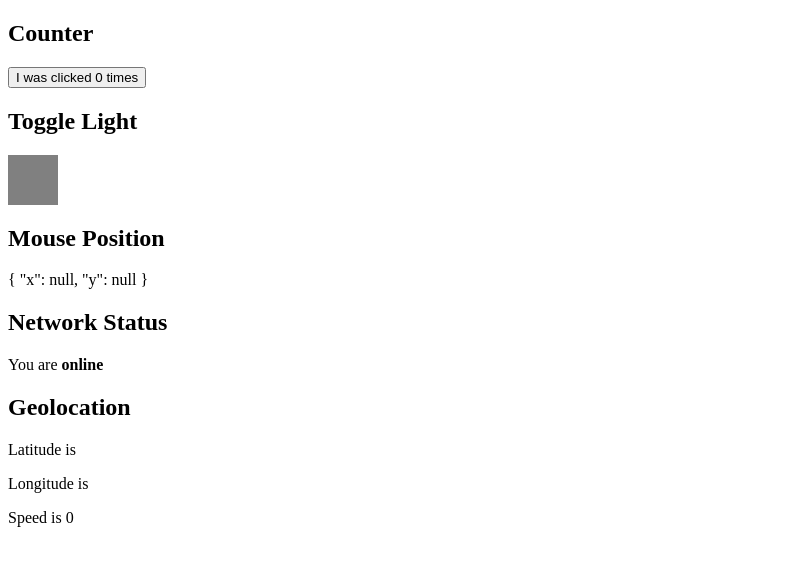
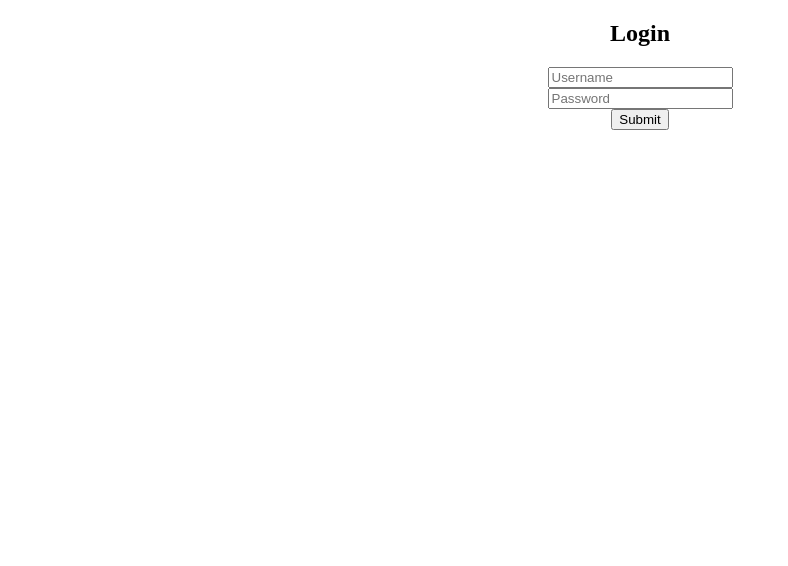
Before and after one commit to enginbulut/react-hooks-intro, a React (Create React App) app: page / in a window 1280 px wide. Shown: the top 566 px of the page, without its empty margins (0-788 px from the left). Built offline with nearby package versions, Linux system fonts and the light colour scheme; no server answers.

Commit message:
a simple login page

```diff
--- /dev/null
+++ b/src/Login.js
@@ -0,0 +1,46 @@
+import React, { useState } from "react";
+
+export default function Login() {
+  const [username, setUsername] = useState("");
+  const [password, setPassword] = useState("");
+  const [user, setUser] = useState(null);
+
+  const handleSubmit = event => {
+    event.preventDefault();
+    const userData = {
+      username,
+      password
+    };
+    setUser(userData);
+  };
+  return (
+    <div
+      style={{
+        textAlign: "center"
+      }}
+    >
+      <h2>Login</h2>
+      <form
+        style={{
+          display: "grid",
+          alignItems: "center",
+          justifyItems: "center"
+        }}
+        onSubmit={handleSubmit}
+      >
+        <input
+          type="text"
+          placeholder="Username"
+          onChange={event => setUsername(event.target.value)}
+        />
+        <input
+          type="text"
+          placeholder="Password"
+          onChange={event => setPassword(event.target.value)}
+        />
+        <button type="submit">Submit</button>
+      </form>
+      {user && JSON.stringify(user, null, 2)}
+    </div>
+  );
+}
--- a/src/index.js
+++ b/src/index.js
@@ -1,6 +1,7 @@
 import React from "react";
 import ReactDOM from "react-dom";
-import App from "./App";
+//import App from "./App";
+import App from "./Login";
 import * as serviceWorker from "./serviceWorker";
 
 ReactDOM.render(<App />, document.getElementById("root"));
```
